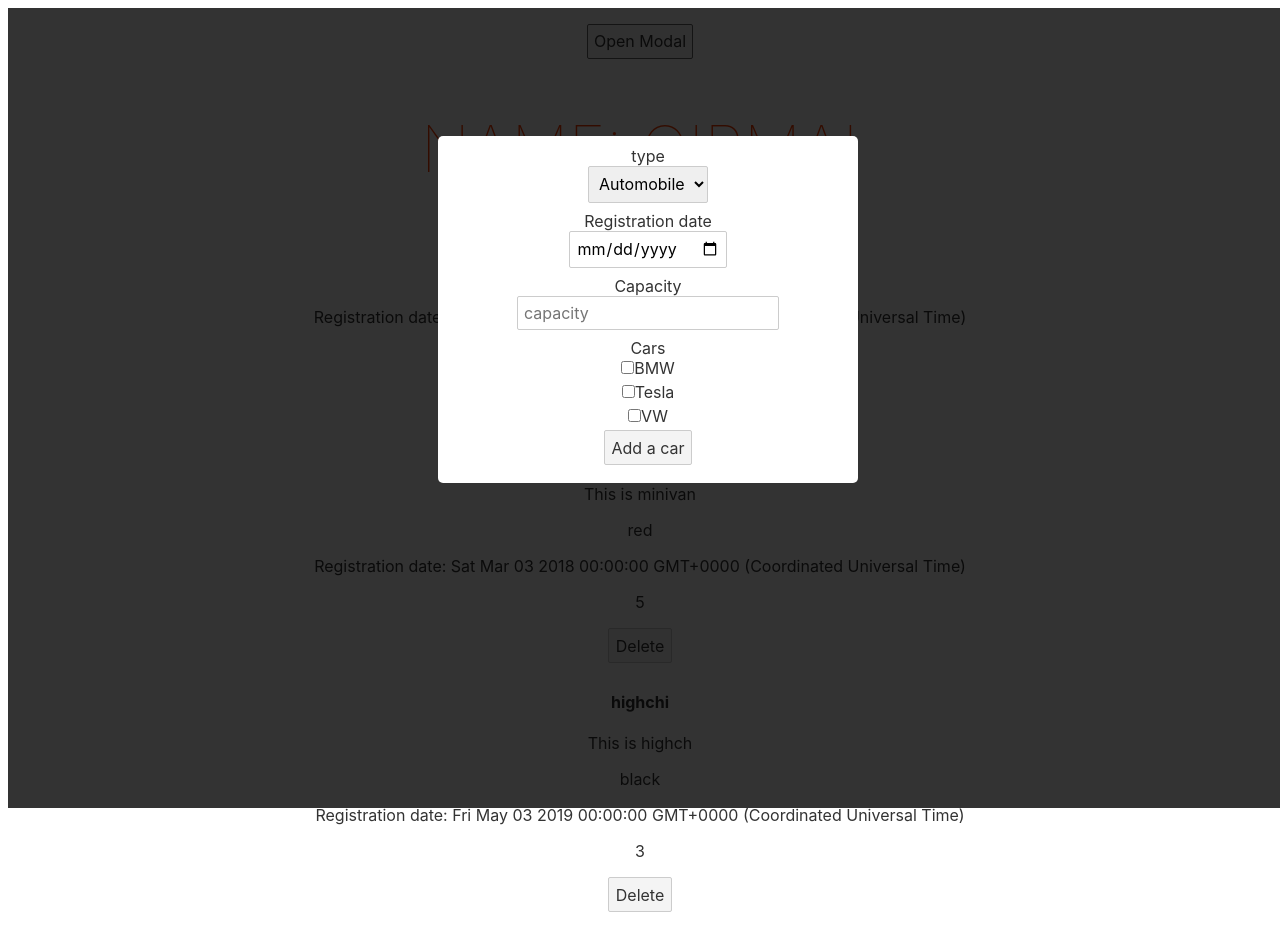
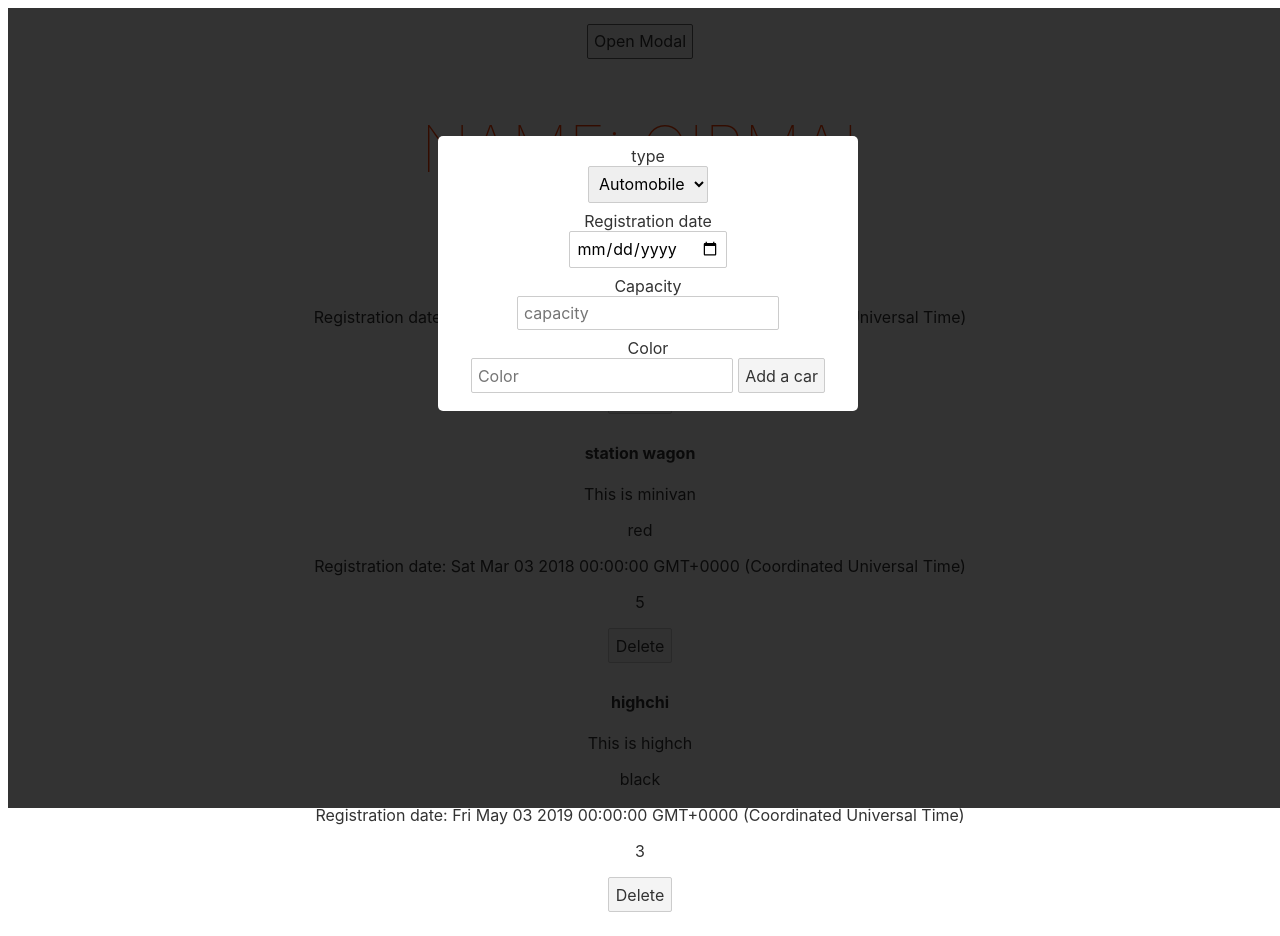
Before and after one commit to girma-tesfaye/svelteup, a Svelte app: page / in a window 1280 px wide. Both pictures are taken after a click on the button "Open Modal". Built offline with nearby package versions, Linux system fonts and the light colour scheme.

Commit message:
Update form

```diff
--- a/src/AddCarForm.svelte
+++ b/src/AddCarForm.svelte
@@ -4,8 +4,9 @@
     const dispatch = createEventDispatcher();
 
     let type;
-    let registrationDate;
+    let registration;
     let capacity;
+    let color;
     // let bmw = false;
     // let tesla = false;
     // let vw = false;
@@ -13,10 +14,10 @@
     const hadleSubmit = () => {
         const car = {
             type,
-            registrationDate,
+            registration,
             capacity,
-            cars,
-            id: Math.random(),
+            color,
+            id: Math.random()*10000,
         }
         dispatch('addCar', car)
     }
@@ -33,18 +34,21 @@
         </select>
         <!-- svelte-ignore a11y-label-has-associated-control -->
         <label>Registration date</label>
-        <input type="date" name="registrationDate" bind:value={registrationDate} placeholder="Date"/>
+        <input type="date" name="registration" bind:value={registration} placeholder="Date"/>
         <!-- svelte-ignore a11y-label-has-associated-control -->
         <label>Capacity</label>
 		<input type="number" name="capacity" bind:value={capacity} placeholder="capacity"/>
         <!-- svelte-ignore a11y-label-has-associated-control -->
-        <label>Cars</label>
+        <label>Color</label>
+		<input type="text" name="color" bind:value={color} placeholder="Color"/>
+        <!-- svelte-ignore a11y-label-has-associated-control -->
+        <!-- <label>Cars</label> -->
         <!-- <input type="checkbox" bind:checked={bmw}/>BMW<br/>
         <input type="checkbox" bind:checked={tesla}/>Tesla<br/>
         <input type="checkbox" bind:checked={vw}/>VW<br/> -->
-        <input type="checkbox" bind:group={cars} value="bmw"/>BMW<br/>
+        <!-- <input type="checkbox" bind:group={cars} value="bmw"/>BMW<br/>
         <input type="checkbox" bind:group={cars} value="tesla"/>Tesla<br/>
-        <input type="checkbox" bind:group={cars} value="vw"/>VW<br/>
+        <input type="checkbox" bind:group={cars} value="vw"/>VW<br/> -->
 		<button>Add a car</button>
 	</form>
 </div>
--- a/src/App.svelte
+++ b/src/App.svelte
@@ -32,19 +32,22 @@ import Modal from "./Modal.svelte";
 			"color": "purple",
 			"type": "minivan",
 			"registration": new Date('2017-01-03'),
-			"capacity": 7
+			"capacity": 7,
+			"id": 2
 		},
 		{
 			"color": "red",
 			"type": "station wagon",
 			"registration": new Date('2018-03-03'),
-			"capacity": 5
+			"capacity": 5,
+			"id": 4
 		},
 		{
 			"color": "black",
 			"type": "highchi",
 			"registration": new Date('2019-05-03'),
-			"capacity": 3
+			"capacity": 3,
+			"id": 6
 		}
 	]
 	const deleteCar = (capacity) => {
@@ -70,7 +73,7 @@ import Modal from "./Modal.svelte";
 	<!-- <input type="text" on:input={inputRole} value={role}/> -->
 	<!-- <input type="text" bind:value={color}/> -->
 	<!-- <input type="text" bind:value={size}/> -->
-	{#each cars as car (car.capacity)}
+	{#each cars as car (car.registration)}
 		<div>
 			<h4>{car.type}</h4>
 			{#if car.capacity === 3}
```
